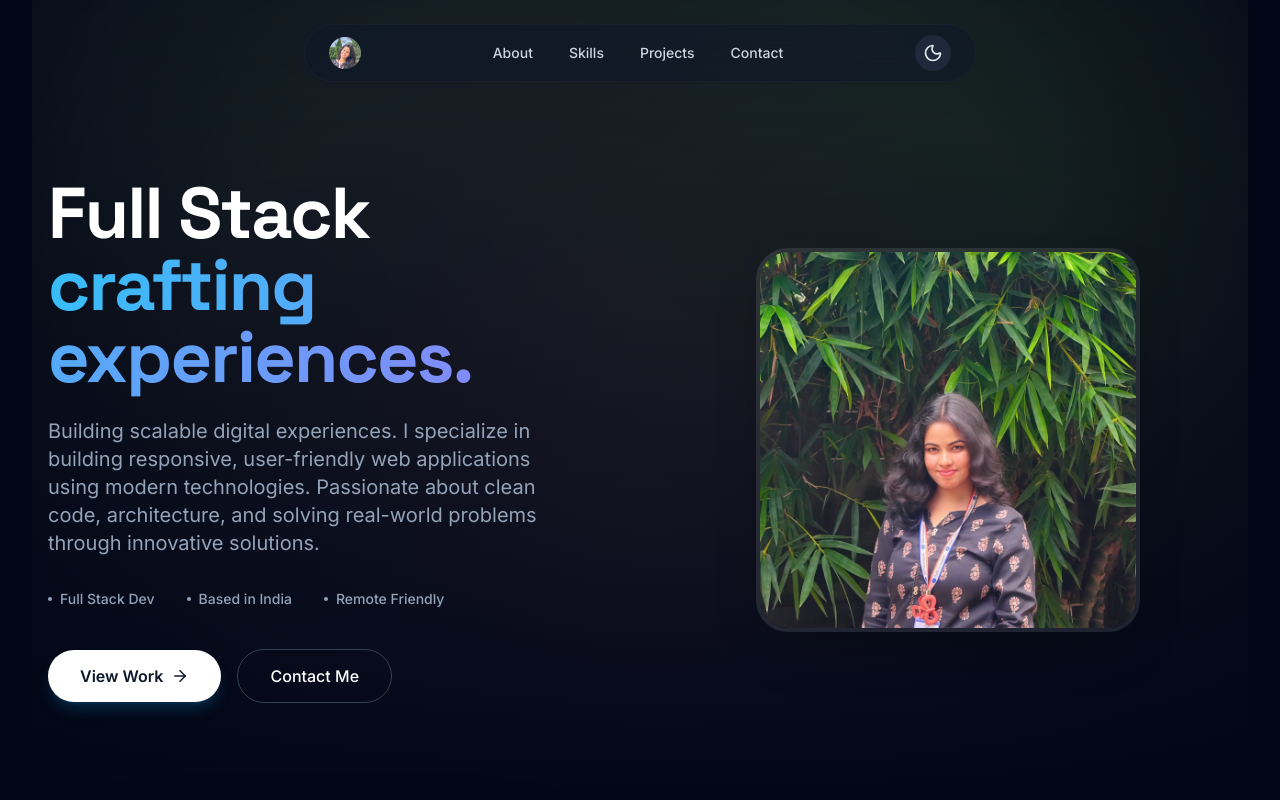
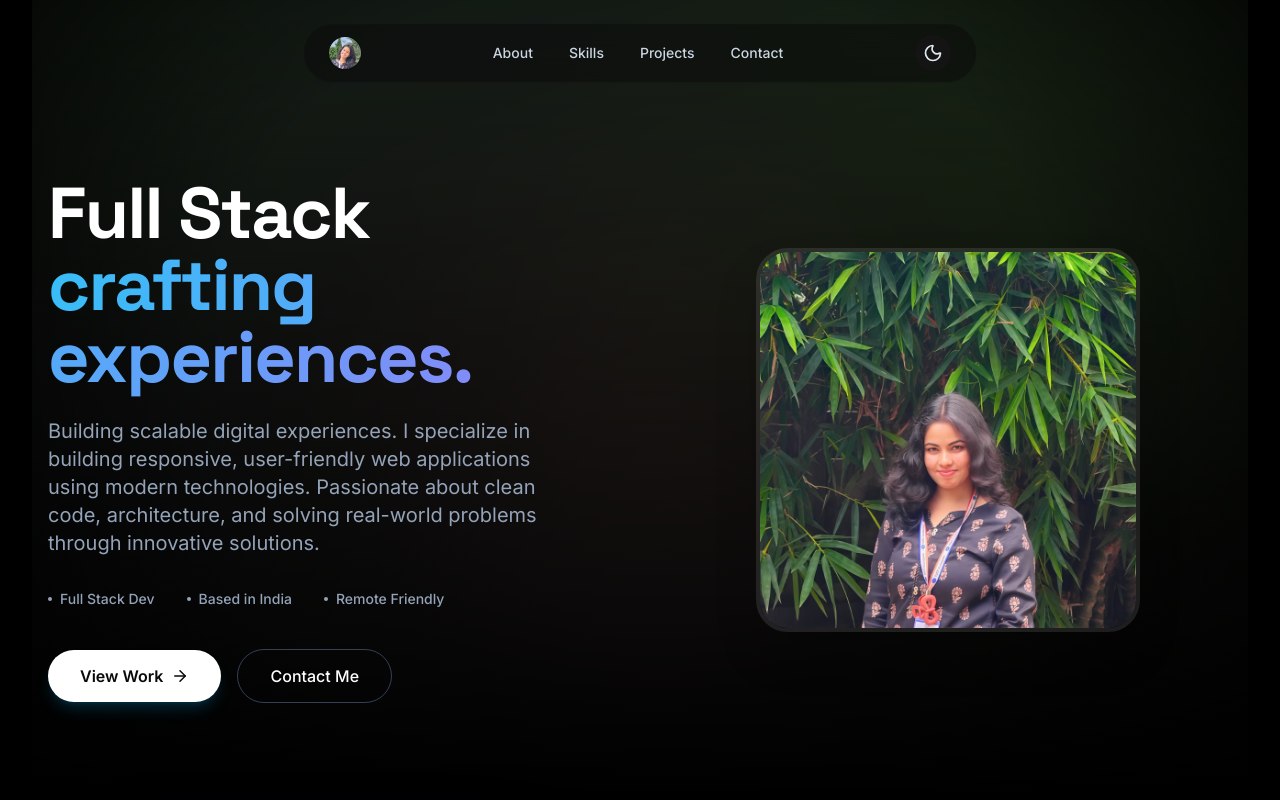
Before and after one commit to aadyashapanda07/aadu-portfolio, a React (Vite) app: page / in a window 1280 px wide. Shown: the top 800 px of the page. Built offline with nearby package versions, Linux system fonts and the light colour scheme.

Commit message:
style: implement pitch black dark mode and update branding

```diff
--- a/index.html
+++ b/index.html
@@ -3,7 +3,7 @@
 
 <head>
   <meta charset="UTF-8" />
-  <link rel="icon" type="image/jpg" href="/favicon.jpg" />
+  <link rel="icon" type="image/png" href="/logo.png" />
   <meta name="viewport" content="width=device-width, initial-scale=1.0" />
   <title>Aadyasha Panda | Full Stack</title>
   <meta name="description" content="Portfolio of Aadyasha Panda - Frontend Developer & Tech Enthusiast" />
--- a/src/index.css
+++ b/src/index.css
@@ -6,11 +6,11 @@
 
 @layer utilities {
   .glass {
-    @apply bg-white/70 dark:bg-slate-900/70 backdrop-blur-lg border border-white/20 dark:border-white/10 shadow-lg;
+    @apply bg-white/70 dark:bg-black/60 backdrop-blur-lg border border-white/20 dark:border-white/5 shadow-lg;
   }
 
   .glass-card {
-    @apply bg-white/50 dark:bg-slate-900/50 backdrop-blur-md border border-white/20 dark:border-white/5 shadow-sm hover:shadow-md transition-all duration-300;
+    @apply bg-white/50 dark:bg-black/40 backdrop-blur-md border border-white/20 dark:border-white/5 shadow-sm hover:shadow-md transition-all duration-300;
   }
 }
 
@@ -19,10 +19,80 @@
 }
 
 body {
-  @apply bg-slate-50 dark:bg-slate-950 text-slate-900 dark:text-slate-200 font-sans selection:bg-accent/30 selection:text-slate-900 dark:selection:text-white transition-colors duration-300;
+  @apply bg-slate-50 dark:bg-black text-slate-900 dark:text-slate-200 font-sans selection:bg-accent/30 selection:text-slate-900 dark:selection:text-white transition-colors duration-300;
   overflow-x: hidden;
 }
 
 html {
   scroll-behavior: smooth;
 }
+
+/* Cursor Glow */
+.cursor-glow {
+  position: fixed;
+  width: 400px;
+  height: 400px;
+  border-radius: 50%;
+  pointer-events: none;
+  z-index: 9999;
+  background: radial-gradient(circle, rgba(56, 189, 248, 0.08) 0%, transparent 70%);
+  transform: translate(-50%, -50%);
+  transition: opacity 0.3s ease;
+  mix-blend-mode: screen;
+}
+
+/* Chatbot Styles */
+.chatbot-pulse {
+  animation: chatbot-glow 2s ease-in-out infinite;
+}
+
+@keyframes chatbot-glow {
+
+  0%,
+  100% {
+    box-shadow: 0 0 15px rgba(56, 189, 248, 0.3), 0 4px 12px rgba(56, 189, 248, 0.15);
+  }
+
+  50% {
+    box-shadow: 0 0 25px rgba(56, 189, 248, 0.5), 0 4px 20px rgba(56, 189, 248, 0.25);
+  }
+}
+
+.typing-dot {
+  width: 7px;
+  height: 7px;
+  border-radius: 50%;
+  background-color: #94a3b8;
+  animation: typing-bounce 1s ease-in-out infinite;
+  display: inline-block;
+}
+
+@keyframes typing-bounce {
+
+  0%,
+  60%,
+  100% {
+    transform: translateY(0);
+  }
+
+  30% {
+    transform: translateY(-6px);
+  }
+}
+
+.chatbot-scrollbar::-webkit-scrollbar {
+  width: 4px;
+}
+
+.chatbot-scrollbar::-webkit-scrollbar-track {
+  background: transparent;
+}
+
+.chatbot-scrollbar::-webkit-scrollbar-thumb {
+  background: #cbd5e1;
+  border-radius: 10px;
+}
+
+.dark .chatbot-scrollbar::-webkit-scrollbar-thumb {
+  background: #333333;
+}
--- a/tailwind.config.js
+++ b/tailwind.config.js
@@ -8,9 +8,15 @@ export default {
   theme: {
     extend: {
       colors: {
-        primary: "#0f172a", // Slate 900
-        accent: "#38bdf8", // Sky 400
-        secondary: "#64748b", // Slate 500
+        primary: "#0a0a0a",
+        accent: "#38bdf8",
+        secondary: "#64748b",
+        slate: {
+          800: '#141414',
+          850: '#0f0f0f',
+          900: '#0a0a0a',
+          950: '#000000',
+        },
       },
       fontFamily: {
         sans: ['Inter', 'sans-serif'],
```
Also changed, not shown: public/logo.png (added).
